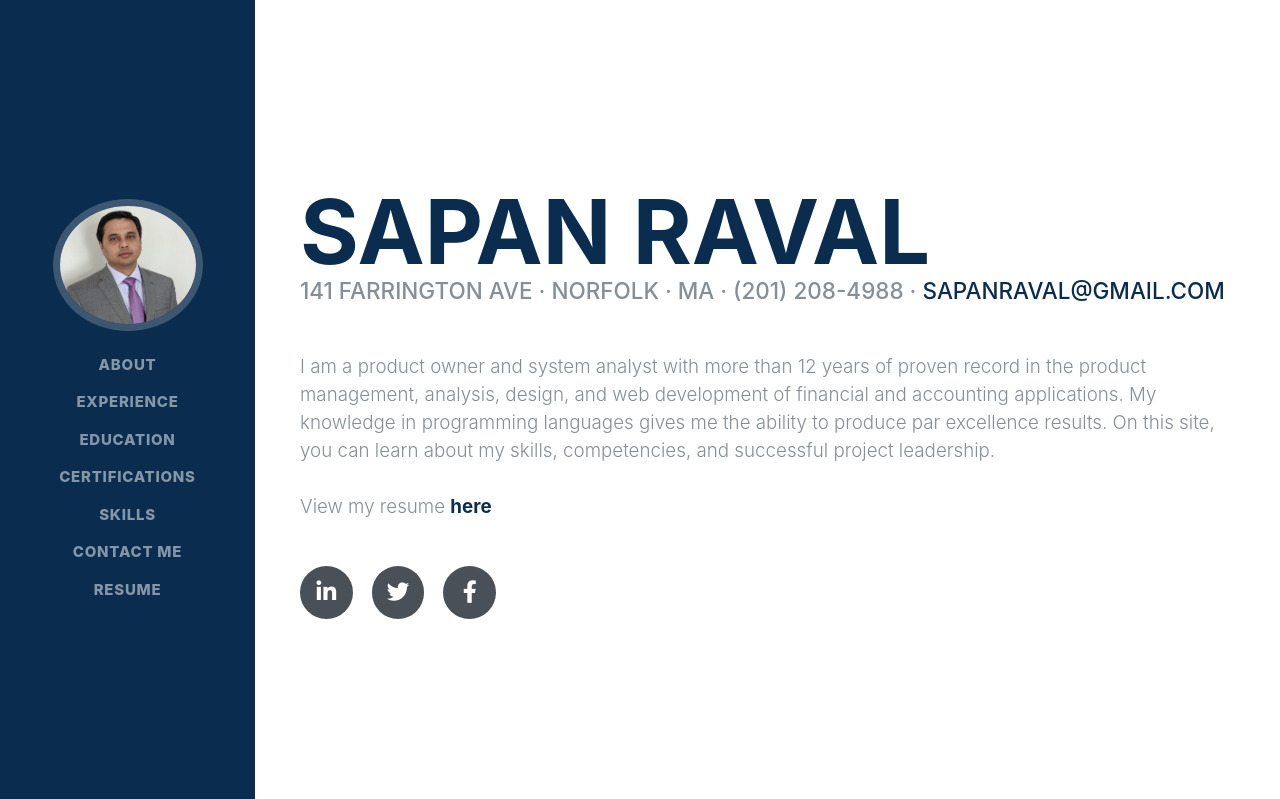
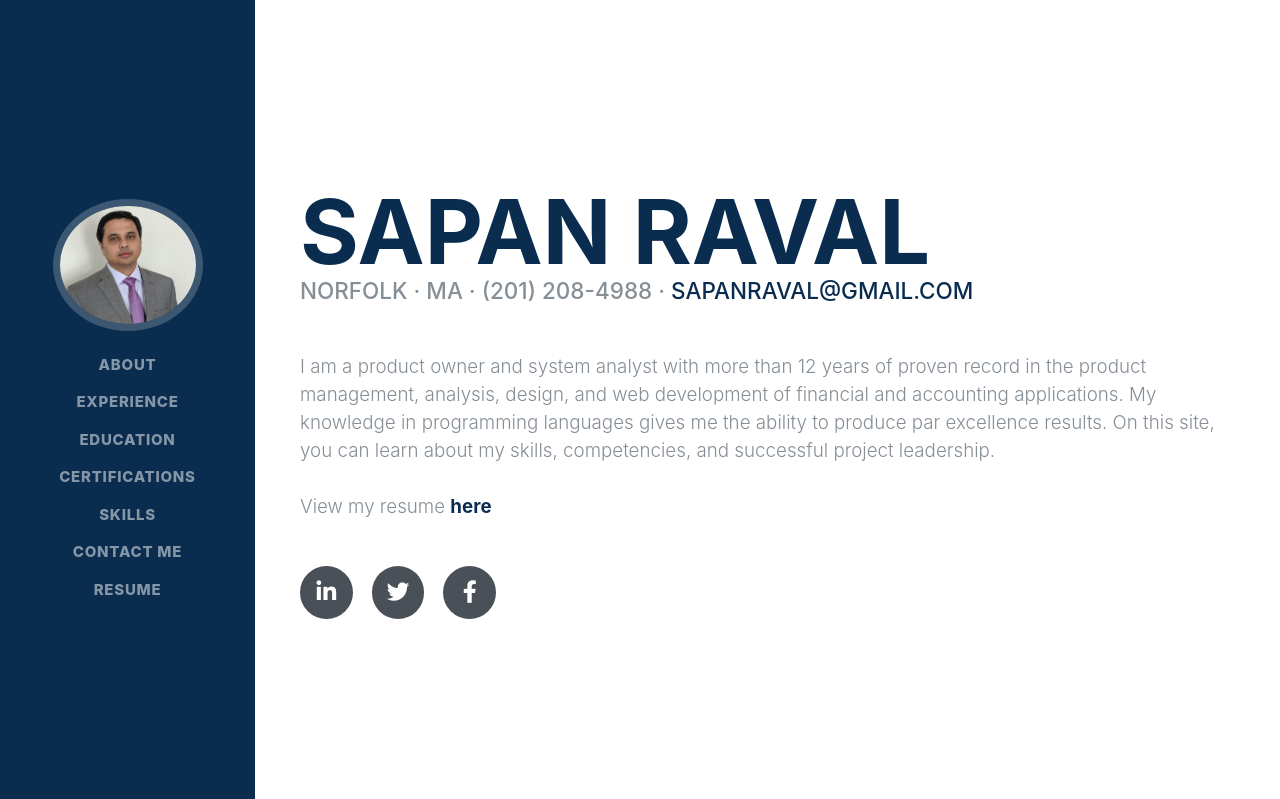
Before and after one commit to Sapanraval/finalproject, a Flask app: page / in a window 1280 px wide. Shown: the top 799 px of the page. Run offline with Flask 2, Linux system fonts and the light colour scheme; some libraries are stand-ins or nearby versions; some web fonts are replaced.

Commit message:
address change

```diff
--- a/templates/index.html
+++ b/templates/index.html
@@ -7,7 +7,7 @@
             <h1 class="mb-0">Sapan
             <span class="text-primary">Raval</span>
             </h1>
-            <div class="subheading mb-5">141 Farrington Ave · Norfolk · MA · (201) 208-4988 ·
+            <div class="subheading mb-5">Norfolk · MA · (201) 208-4988 ·
             <a href="mailto:sapanraval@gmail.com">sapanraval@gmail.com</a>
         </div>
         <p class="lead mb-5"> I am a product owner and system analyst with more than 12 years of proven record in the product management, analysis, design, and web development of financial and accounting applications. My knowledge in programming languages gives me the ability to produce par excellence results. On this site, you can learn about my skills, competencies, and successful project leadership.
```
